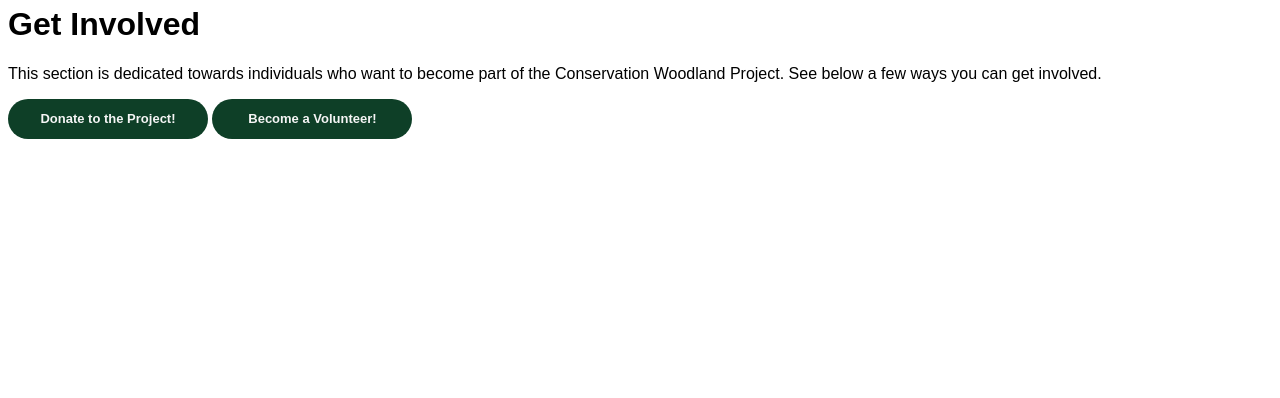
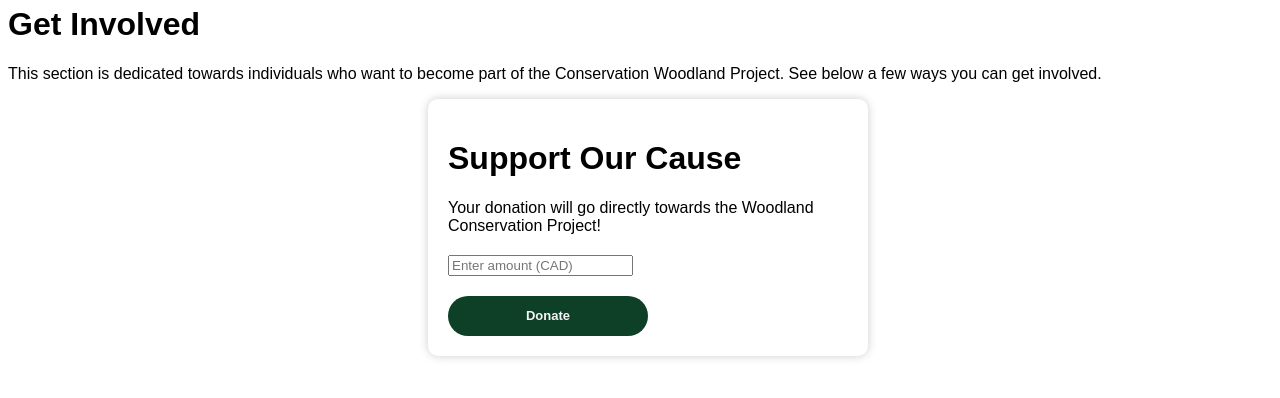
Before and after one commit to ali-alhusseini/woodland-conservation, a plain HTML site: page index.html in a window 1280 px wide. Shown: the part 94-492 px from the top of the page. Drawn offline with Linux system fonts and the light colour scheme.

Commit message:
added donation box

```diff
--- a/index.html
+++ b/index.html
@@ -43,12 +43,16 @@
     <div id = "getinvolved">
         <h1>Get Involved</h1>
         <p>This section is dedicated towards individuals who want to become part of the Conservation Woodland Project. See below a few ways you can get involved.</p>
-        <button class = "nav-buttons">
-            <a href="#">Donate to the Project!</a>
-        </button>
-        <button class = "nav-buttons">
-            <a href="#">Become a Volunteer!</a>
-        </button>
+        <div class="donation-box">
+            <h1>Support Our Cause</h1>
+            <p>Your donation will go directly towards the Woodland Conservation Project!</p>
+            <div class="amount-input">
+                <input type="number" id="donation-amount" placeholder="Enter amount (CAD)">
+            </div>
+            <button class = "nav-buttons" id="donate-button">
+                <a href="#">Donate</a>
+            </button>
+        </div>
     </div>
 </body>
 </html>
--- a/styles/style.css
+++ b/styles/style.css
@@ -52,3 +52,16 @@ html, body {
     font-weight: 900;
     font-size: small;
 }
+
+.donation-box {
+    background-color: #fff;
+    border-radius: 10px;
+    box-shadow: 0 0 10px rgba(0, 0, 0, 0.2);
+    padding: 20px;
+    max-width: 400px;
+    margin: 0 auto;
+}
+
+.amount-input {
+    margin: 20px 0;
+}
```
